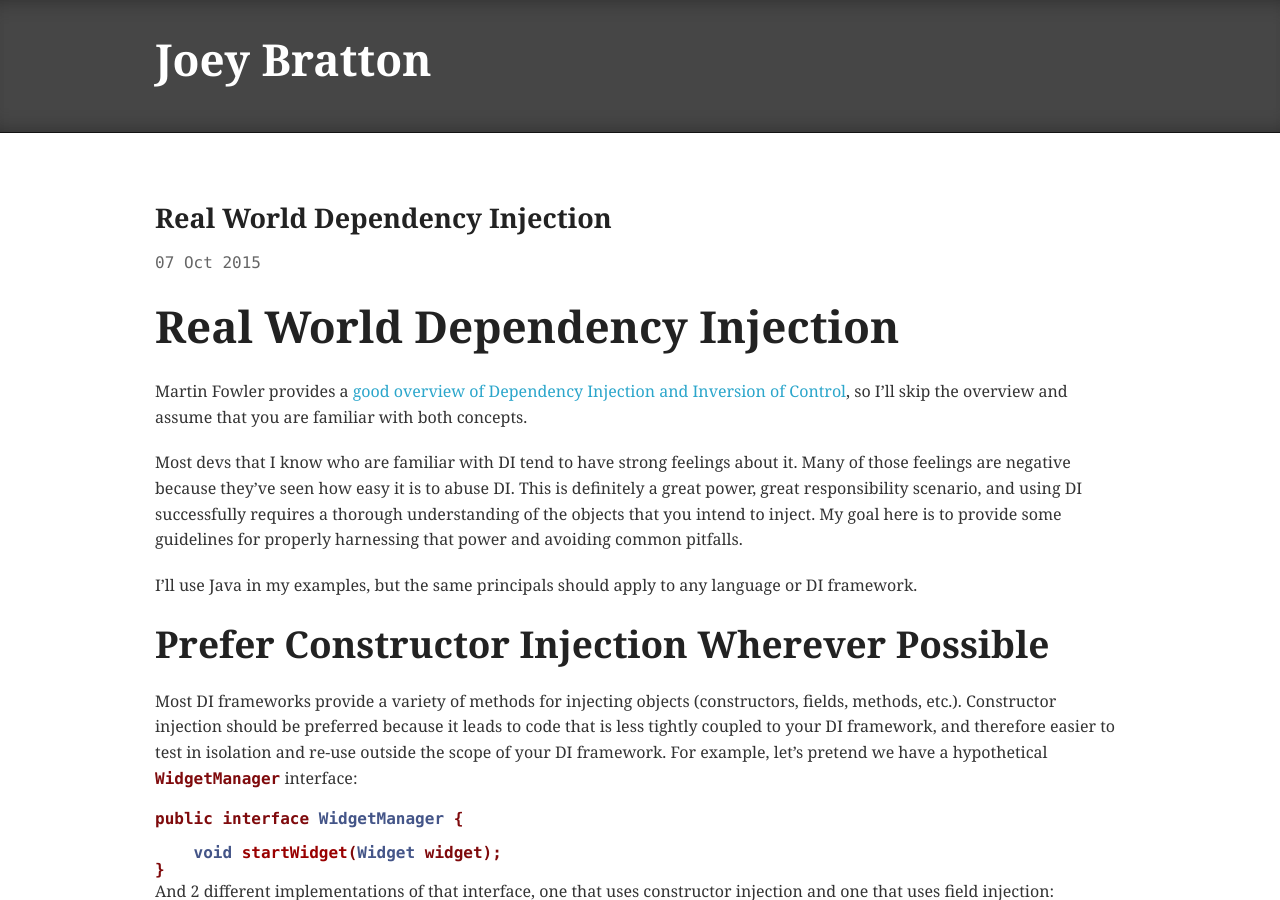
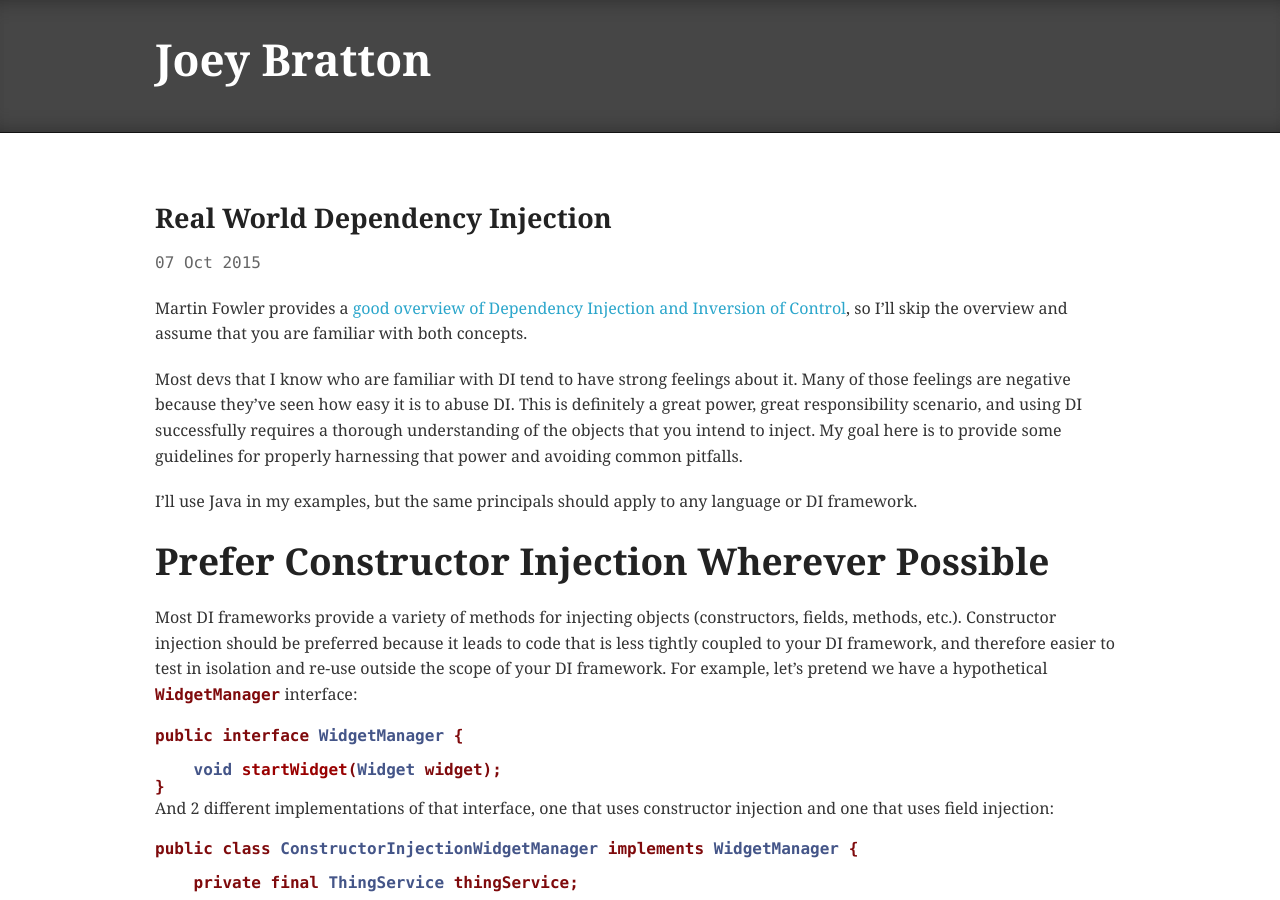
Before and after one commit to joeyb/joeyb.github.io, a Jekyll site: the page built from _posts/2015-10-07-real-world-dependency-injection.md, in a window 1280 px wide and 900 px high. Built offline with Jekyll 4.4.1, drawn with Linux system fonts in a browser that asks for light colours.

Commit message:
Remove title from Real World Dependency Injection

```diff
--- a/_posts/2015-10-07-real-world-dependency-injection.md
+++ b/_posts/2015-10-07-real-world-dependency-injection.md
@@ -6,8 +6,6 @@ tags:
   - architecture
   - dependency-injection
 ---
-
-# Real World Dependency Injection
 
 Martin Fowler provides a [good overview of Dependency Injection and Inversion of Control](http://martinfowler.com/articles/injection.html),
 so I'll skip the overview and assume that you are familiar with both concepts.
```
